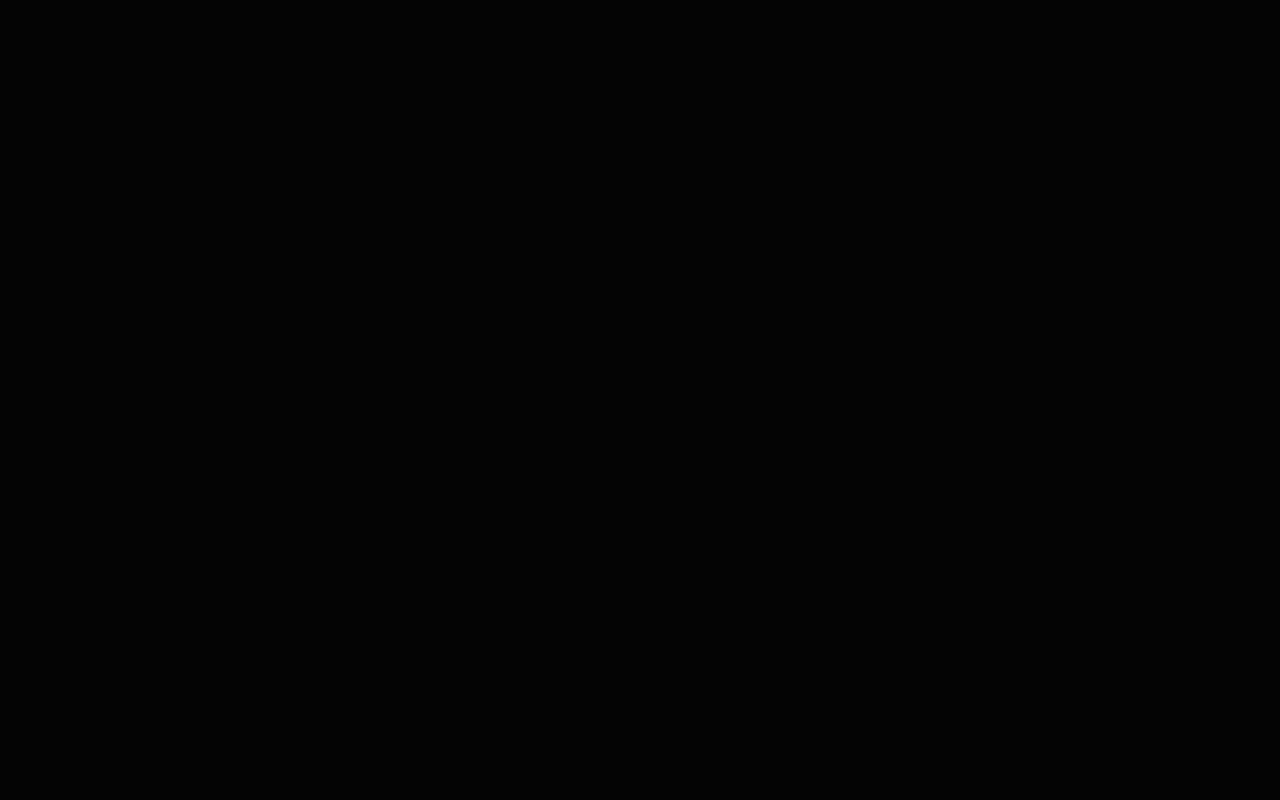
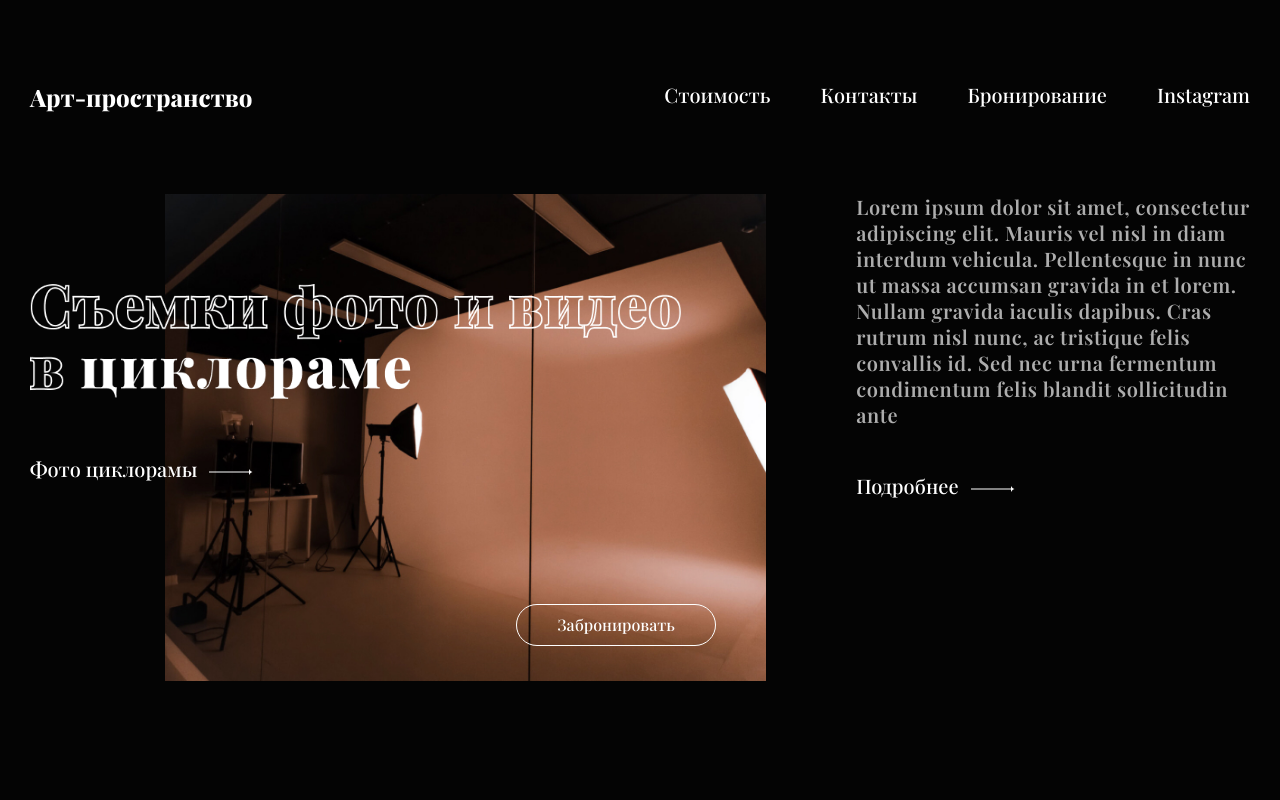
Before and after one commit to dan-rusakov/cyclorama-front, a website: page src/index.html in a window 1280 px wide. Shown: the top 800 px of the page. Drawn offline with nearby package versions, Linux system fonts and the light colour scheme; files that its build step writes are made by us from their sources.

Commit message:
feat: add header and service

```diff
--- a/src/css/app.scss
+++ b/src/css/app.scss
@@ -5,3 +5,6 @@
 @import "base";
 
 @import "blocks/general";
+@import "blocks/button";
+@import "blocks/header";
+@import "blocks/service";
--- a/src/css/base.scss
+++ b/src/css/base.scss
@@ -13,8 +13,8 @@ body {
     family: $font-family-base;
     size: $font-size-base;
     weight: $regular;
-    color: $white;
   }
+  color: $white;
   line-height: $font-line-height-base;
 }
 
--- /dev/null
+++ b/src/css/blocks/button.scss
@@ -0,0 +1,30 @@
+.first-button {
+  font-size: 16px;
+  color: $white;
+  font-weight: $medium;
+  padding: 12px 14px;
+  border: 1px solid $white;
+  border-radius: 40px;
+  min-width: 180px;
+  text-align: center;
+}
+
+.secondary-button {
+  font-size: 20px;
+  font-weight: $medium;
+  color: $white;
+  display: flex;
+  align-items: center;
+
+  &::after {
+    content: "";
+    margin-top: 5px;
+    width: 44px;
+    height: 6px;
+    margin-left: 12px;
+    background-image: url(../../img/icon-arrow.svg);
+    background-position: 0 0;
+    background-repeat: no-repeat;
+    background-size: contain;
+  }
+}
--- /dev/null
+++ b/src/css/blocks/header.scss
@@ -0,0 +1,23 @@
+.header {
+  padding: 85px 0;
+}
+
+.header__inner {
+  @include inner();
+}
+
+.header__logo {
+  font-size: 24px;
+  font-weight: $extra-bold;
+}
+
+.header__menu {
+  display: flex;
+  flex-direction: row;
+  column-gap: 50px;
+}
+
+.header__menu-link {
+  font-size: 20px;
+  font-weight: $medium;
+}
--- /dev/null
+++ b/src/css/blocks/service.scss
@@ -0,0 +1,73 @@
+.service {
+  margin-bottom: 275px;
+}
+
+.service__inner {
+  @include inner;
+  flex-direction: column;
+}
+
+.service__card {
+  display: flex;
+  flex-wrap: nowrap;
+  margin-bottom: 280px;
+
+  &:nth-child(2n) {
+    .service__title-box {
+      order: 1;
+      margin-right: 0;
+      margin-left: 90px;
+    }
+  }
+
+  &:last-child {
+    margin-bottom: 0;
+  }
+}
+
+.service__title-box {
+  margin-right: 90px;
+  position: relative;
+  padding-top: 90px;
+  padding-bottom: 35px;
+  display: flex;
+  flex-direction: column;
+}
+
+.service__text-box {
+  width: 460px;
+}
+
+.service__background {
+  position: absolute;
+  top: 0;
+  left: 135px;
+  height: 100%;
+  object-fit: cover;
+  z-index: -1;
+  width: calc(100% - 135px);
+}
+
+.service__title {
+  width: calc(100% - 85px);
+  margin-bottom: 60px;
+}
+
+.service__photo-button {
+  margin-bottom: 125px;
+}
+
+.service__book-button {
+  width: 200px;
+  margin-left: auto;
+  margin-right: 50px;
+}
+
+.service__text {
+  font-size: 20px;
+  font-weight: $semibold;
+  margin-bottom: 48px;
+  color: $gray;
+  letter-spacing: 0.03em;
+  line-height: 1.3;
+}
--- a/src/css/reset.scss
+++ b/src/css/reset.scss
@@ -1,8 +1,3 @@
-html,
-body {
-  height: 100%;
-}
-
 html {
   -ms-text-size-adjust: 100%;
   -webkit-text-size-adjust: 100%;
--- a/src/css/variables.scss
+++ b/src/css/variables.scss
@@ -17,10 +17,10 @@ $bold: 700;
 $extra-bold: 800;
 $black-weight: 900;
 
-$site-width: 1200px;
-$site-gutter: 15px;
+$site-width: 1620px;
+$site-gutter: 30px;
 
 $white: #fff;
 $black: #000;
 $brand-color: #040404;
-$text-dark-color: #adadad;
+$gray: #adadad;
--- a/src/index.html
+++ b/src/index.html
@@ -9,7 +9,81 @@
     <!-- endinject -->
 </head>
 <body>
+    <header class="header">
+        <div class="header__inner">
+            <a href="/" class="header__logo">
+                Арт-пространство
+            </a>
+            <nav class="header__navigation">
+                <ul class="header__menu">
+                    <li>
+                        <a href="#!" class="header__menu-link">Стоимость</a>
+                    </li>
+                    <li>
+                        <a href="#!" class="header__menu-link">Контакты</a>
+                    </li>
+                    <li>
+                        <a href="#!" class="header__menu-link">Бронирование</a>
+                    </li>
+                    <li>
+                        <a href="#!" class="header__menu-link" target="_blank" rel="noopener nofollow">Instagram</a>
+                    </li>
+                </ul>
+            </nav>
+        </div>
+    </header>
+    <section class="service">
+        <div class="service__inner">
+            <article class="service__card">
+                <div class="service__title-box">
+                    <img src="img/cyclorama-bg.jpg" alt="Фото циклорамы" class="service__background">
+                    <img src="img/cyclorama-title.png" alt="Съемки фото и видео в циклораме" class="service__title">
+                    <h2 class="visually-hidden">Съемки фото и видео в циклораме</h2>
+                    <button class="secondary-button service__photo-button" type="button">
+                        Фото циклорамы
+                    </button>
+                    <button class="first-button service__book-button" type="button">
+                        Забронировать
+                    </button>
+                </div>
+                <div class="service__text-box">
+                    <p class="service__text">
+                        Lorem ipsum dolor sit amet, consectetur adipiscing elit. Mauris vel nisl in diam interdum vehicula.
+                        Pellentesque in nunc ut massa accumsan gravida in et lorem. Nullam gravida iaculis dapibus. Cras rutrum nisl nunc, ac tristique felis convallis id.
 
+                        Sed nec urna fermentum
+                        condimentum felis blandit
+                        sollicitudin ante
+                    </p>
+                    <button class="secondary-button" type="button">Подробнее</button>
+                </div>
+            </article>
+            <article class="service__card">
+                <div class="service__title-box">
+                    <img src="img/openspace-bg.jpg" alt="Фото пространства" class="service__background">
+                    <img src="img/openspace-title.png" alt="Аренда пространства для мероприятий" class="service__title">
+                    <h2 class="visually-hidden">Аренда пространства для мероприятий</h2>
+                    <button class="secondary-button service__photo-button" type="button">
+                        Фото пространства
+                    </button>
+                    <button class="first-button service__book-button" type="button">
+                        Забронировать
+                    </button>
+                </div>
+                <div class="service__text-box">
+                    <p class="service__text">
+                        Lorem ipsum dolor sit amet, consectetur adipiscing elit. Mauris vel nisl in diam interdum vehicula.
+                        Pellentesque in nunc ut massa accumsan gravida in et lorem. Nullam gravida iaculis dapibus. Cras rutrum nisl nunc, ac tristique felis convallis id.
+
+                        Sed nec urna fermentum
+                        condimentum felis blandit
+                        sollicitudin ante
+                    </p>
+                    <button class="secondary-button" type="button">Подробнее</button>
+                </div>
+            </article>
+        </div>
+    </section>
     <!-- inject:js -->
     <!-- endinject -->
 </body>
```
Also changed, not shown: src/img/cyclorama-bg.jpg (added), src/img/cyclorama-title.png (added), src/img/cyclorama-title.svg (added), src/img/icon-arrow.svg (added), src/img/openspace-bg.jpg (added), src/img/openspace-title.png (added).
